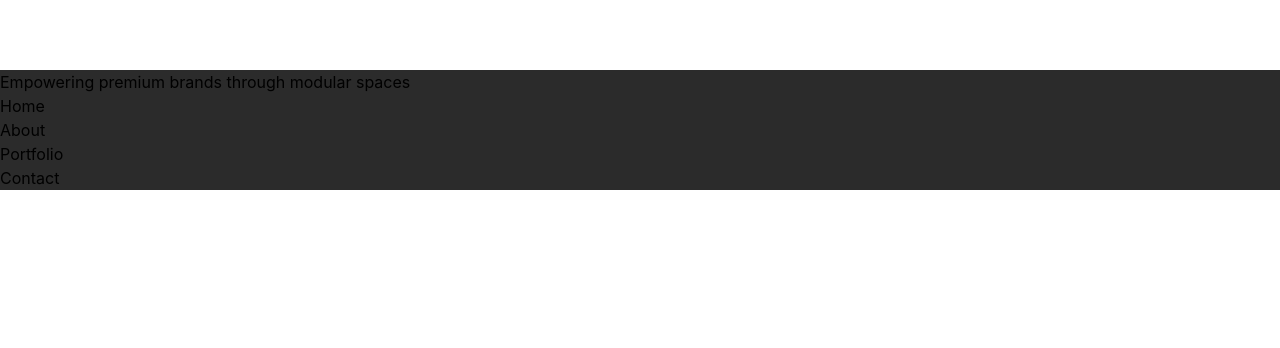
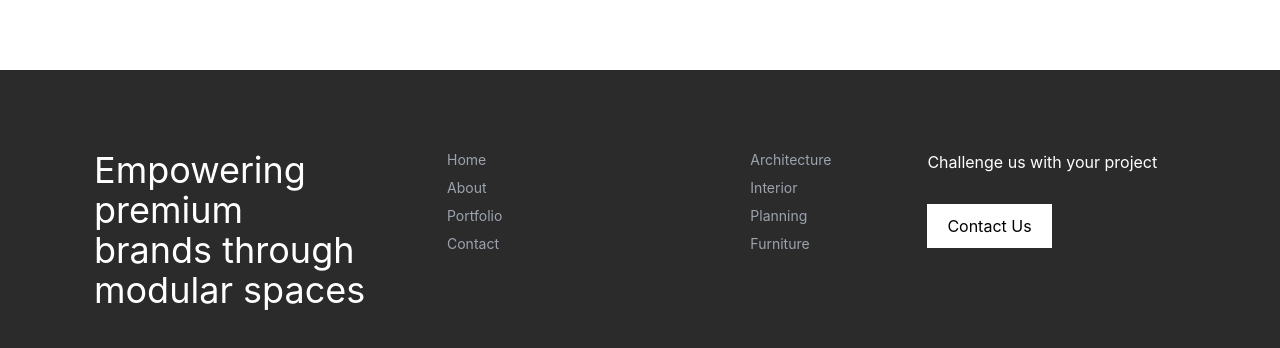
Before and after one commit to Tez-cyber/architecture-website, a React (Vite) app: page / in a window 1280 px wide. Shown: the part 2419-2767 px from the top of the page. Before the commit the page ends 2609 px from the top, so only its background shows below. Built offline with nearby package versions, Linux system fonts and the light colour scheme.

Commit message:
Imported portfolio array in Footer.jsx

```diff
--- a/src/components/Footer.jsx
+++ b/src/components/Footer.jsx
@@ -1,31 +1,52 @@
 import React from 'react'
-import { navlinks } from '../constants'
+import { navlinks, portfolio } from '../constants'
 
 const Footer = () => {
 
     return (
         <div className="bg-darkBrown">
-            <div className="">
+            <div className="flex flex-col gap-20 px-8 py-20 lg:w-[1156px] lg:mx-auto lg:flex-row">
+                {/* === First flex === */}
+                <div className="text-white text-2xl leading-tight lg:text-4xl lg:w-1/4">
                     <p className="">
                         Empowering premium brands through modular spaces
                     </p>
                 </div>
-            <div className="">
-                <div className="">
-                    <div className="">
+                {/* === Second flex === */}
+                <div className="flex flex-col lg:flex-row">
+                    {/* ==== First section ==== */}
+                    <div className="flex flex-col gap-10 lg:flex-row">
+                        <div className="pb-5">
                             {navlinks.map(link => (
                                 <div key={link.title}>
-                                <a href={link.url}>
+                                    <a href={link.url} className='text-gray-400 text-sm block pb-2'>
                                         {link.title}
                                     </a>
                                 </div>
 
                             ))}
                         </div>
-                    <div className=""></div>
+                        <div className="lg:pl-52">
+                            {
+                                portfolio.map(item => (
+                                    <div key={item.title}>
+                                        <a href={item.url} className='text-gray-400 text-sm block pb-2'>
+                                            {item.title}
+                                        </a>
+                                    </div>
+                                ))
+                            }
+                        </div>
+                        <div className="lg:pl-14">
+                            <p className="text-white">Challenge us with your project</p>
+                            <div className="mt-10">
+                                <a href="#" className='bg-white px-5 py-3'>Contact Us</a>
+                            </div>
+                        </div>
+                    </div>
+                    {/* ==== Second section ==== */}
                     <div className=""></div>
                 </div>
-                <div className=""></div>
             </div>
         </div>
     )
--- a/src/constants/index.js
+++ b/src/constants/index.js
@@ -7,8 +7,8 @@ export const navlinks = [
 ]
 
 export const portfolio = [
-    { url: "#", title: "Architecture" },
-    { url: "#about", title: "Interior" },
-    { url: "#portfolio", title: "Planning" },
-    { url: "#contact", title: "Furniture" }
+    { url: "#architecture", title: "Architecture" },
+    { url: "#interior", title: "Interior" },
+    { url: "#planning", title: "Planning" },
+    { url: "#furniture", title: "Furniture" }
 ]
```
Lines whose indentation alone changed are shown as unchanged.
